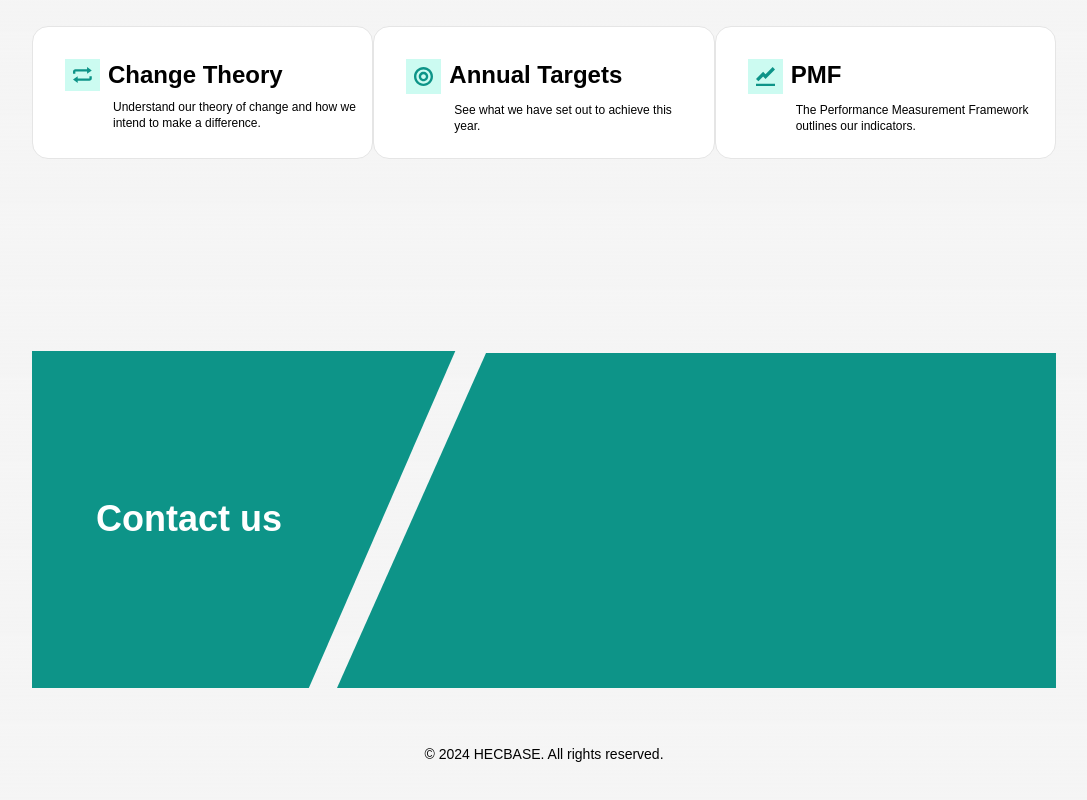
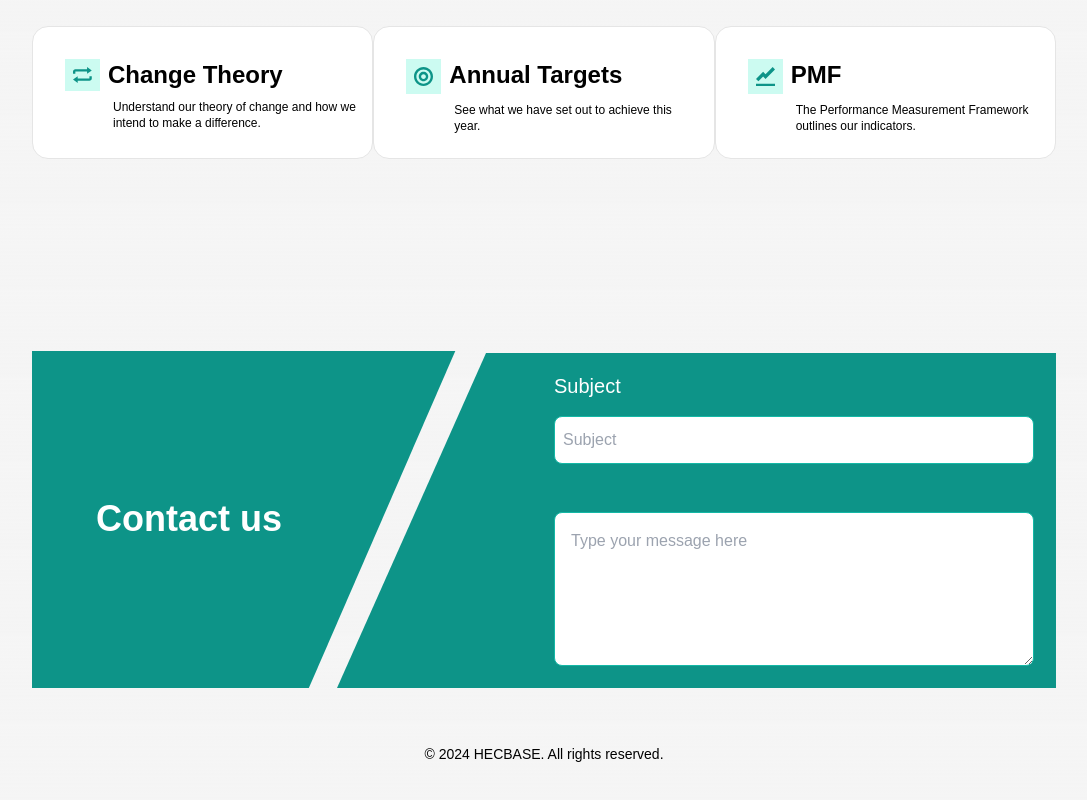
Before and after one commit to rosennabs/surveysalud, a Next.js app: page / in a window 1280 px wide. Shown: the part 1136-1936 px from the top of the page, without its empty margins (96-1183 px from the left). Built offline with nearby package versions, Linux system fonts and the light colour scheme.

Commit message:
Refactor formfields component

```diff
--- a/src/app/page.tsx
+++ b/src/app/page.tsx
@@ -3,6 +3,7 @@
 import React, { useState } from "react";
 import Link from "next/link";
 import { useFormContext } from "../contexts/FormContext";
+import ContactForm from '../components/ContactForm'
 
 const resourceCard =
   "flex flex-col bg-white cursor-pointer border rounded-2xl border-neutral-200 w-[350px] p-4";
@@ -185,8 +186,12 @@ export default function Home() {
           <img className="w-full" src="/contact.svg" alt="a trapezium"/>
         </div>
 
-        <div className="absolute inset-0 flex items-center ml-16 text-4xl text-white montserrat-semibold z-10">
-          <p>Contact us</p>
+        <div className="absolute inset-0 flex items-center text-4xl text-white montserrat-semibold z-10">
+          <p className="ml-16">Contact us</p>
+          <div className="text-base text-black montserrat-regular w-1/2 ml-64">
+            <ContactForm />
+          </div>
+
         </div>
       </section>
 
--- /dev/null
+++ b/src/components/ContactForm.tsx
@@ -0,0 +1,55 @@
+import React from "react";
+import { useRouter } from 'next/navigation';
+import { Formik, Form } from "formik";
+import * as Yup from "yup";
+import axios from 'axios';
+import FormField from "../components/FormField";
+
+interface FormValues {
+  subject: string | number;
+  message: string | number;
+};
+
+const initialValues: FormValues = {
+  subject: "",
+  message: ""
+};
+
+const validationSchema = Yup.object({
+  subject: Yup.string().required("Required")
+});
+
+
+function Contact() {
+  return (
+    <div>
+      <Formik
+        initialValues={initialValues}
+        validationSchema={validationSchema}
+      >
+        {({ values }) => {
+          return (
+            <Form>
+              <FormField
+                label='Subject'
+                name='subject'
+                placeholder="Subject"
+              />
+              <FormField
+                name='message'
+                as="textarea"
+                wrap="soft"
+                rows="5"
+                placeholder="Type your message here"
+              />
+            </Form>
+          );
+
+        }}
+
+      </Formik>
+    </div>
+  )
+}
+
+export default Contact;
--- a/src/components/FormField.tsx
+++ b/src/components/FormField.tsx
@@ -14,17 +14,18 @@ function FormField({
 }) {
   const [field, meta] = useField(props);
 
-  if (as === "select") {
   return (
     <div className="flex flex-col p-4 w-full">
       {/*Question field*/}
-        <label className="pb-4">{label}</label>
+      <label className="pb-4 text-xl text-white">{label}</label>
 
+      {as === "select" ? (
+        <>
           {/*Dropdown list options*/}
           <select
             {...field}
             {...props}
-          className={`border-solid border-2 w-full rounded-lg p-2 h-12 ${
+            className={`border-solid border w-full rounded-lg p-2 h-12 ${
               meta.touched && meta.error ? "border-red-600" : "border-teal-500"
             }`}
           >
@@ -40,17 +41,14 @@ function FormField({
           {meta.touched && meta.error && (
             <div className="text-red-600">{meta.error}</div>
           )}
-      </div>
-    );
-  } else {
-    return (
-      <div className="flex flex-col p-4 w-full">
-        <label className="pb-4">{label}</label>
+        </>
+      ) : (
+        <>
           {as === "textarea" ? (
             <textarea
               {...field}
               {...props}
-            className={`border-solid border-2 w-full rounded-lg p-4 ${
+              className={`border-solid border w-full rounded-lg p-4 ${
                 meta.touched && meta.error
                   ? "border-red-600"
                   : "border-teal-500"
@@ -60,7 +58,7 @@ function FormField({
             <input
               {...field}
               {...props}
-            className={`border-solid border-2 w-full rounded-lg p-2 h-12 ${
+              className={`border-solid border w-full rounded-lg p-2 h-12 ${
                 meta.touched && meta.error
                   ? "border-red-600"
                   : "border-teal-500"
@@ -71,9 +69,10 @@ function FormField({
           {meta.touched && meta.error && (
             <div className="text-red-600">{meta.error}</div>
           )}
+        </>
+      )}
     </div>
   );
 }
-}
 
 export default FormField;
--- a/src/components/Header.tsx
+++ b/src/components/Header.tsx
@@ -76,11 +76,11 @@ export default function Header() {
           </div>
         </Link>
 
-        {/* <Link href='/program'>
+        <Link href='/program'>
           <div onClick={() => handleNavClick('program')} className={activeNav === 'program' ? activeNavClassName : 'mr-8'}>
                   Program
                 </div>
-              </Link> */}
+              </Link>
 
         {/* <Link href='/knowledge_products'>
           <div onClick={() => handleNavClick('kp')} className={activeNav === 'kp' ? activeNavClassName : 'mr-8'}>
```
Lines whose indentation alone changed are shown as unchanged.
